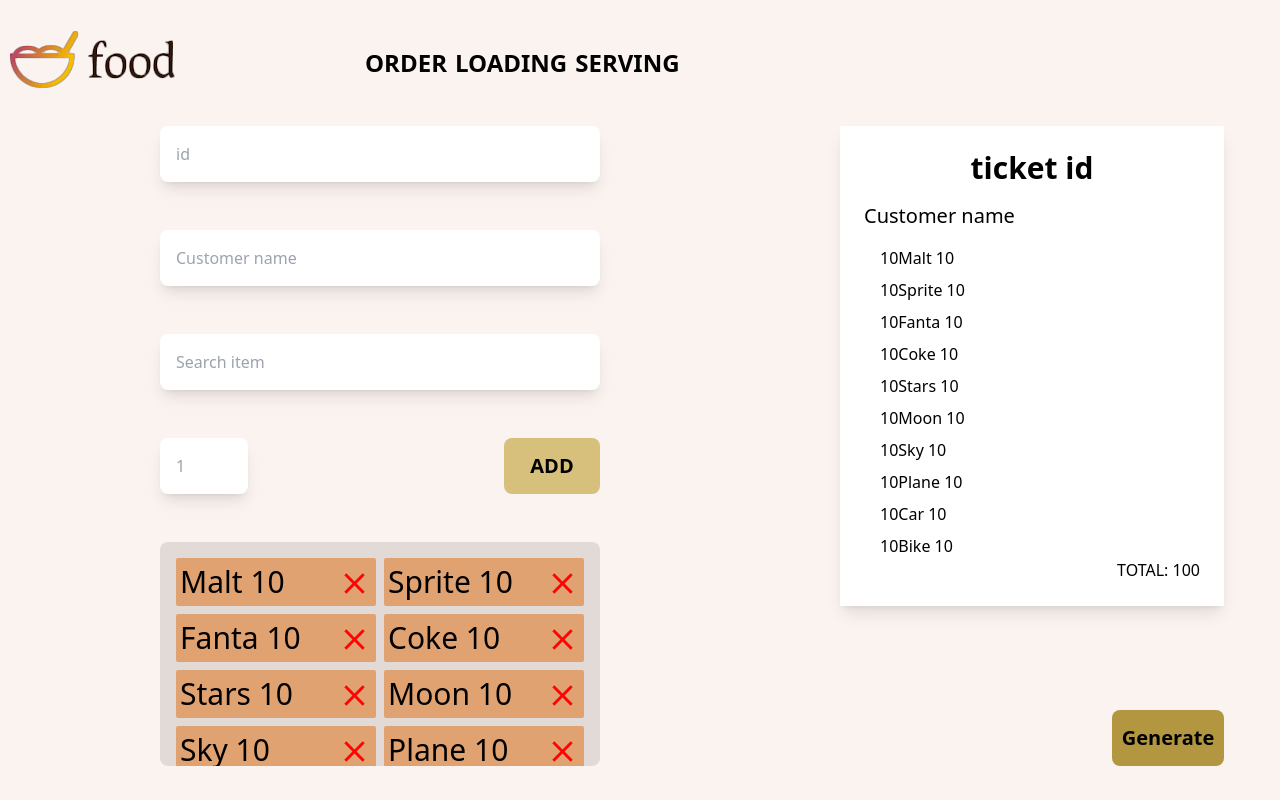
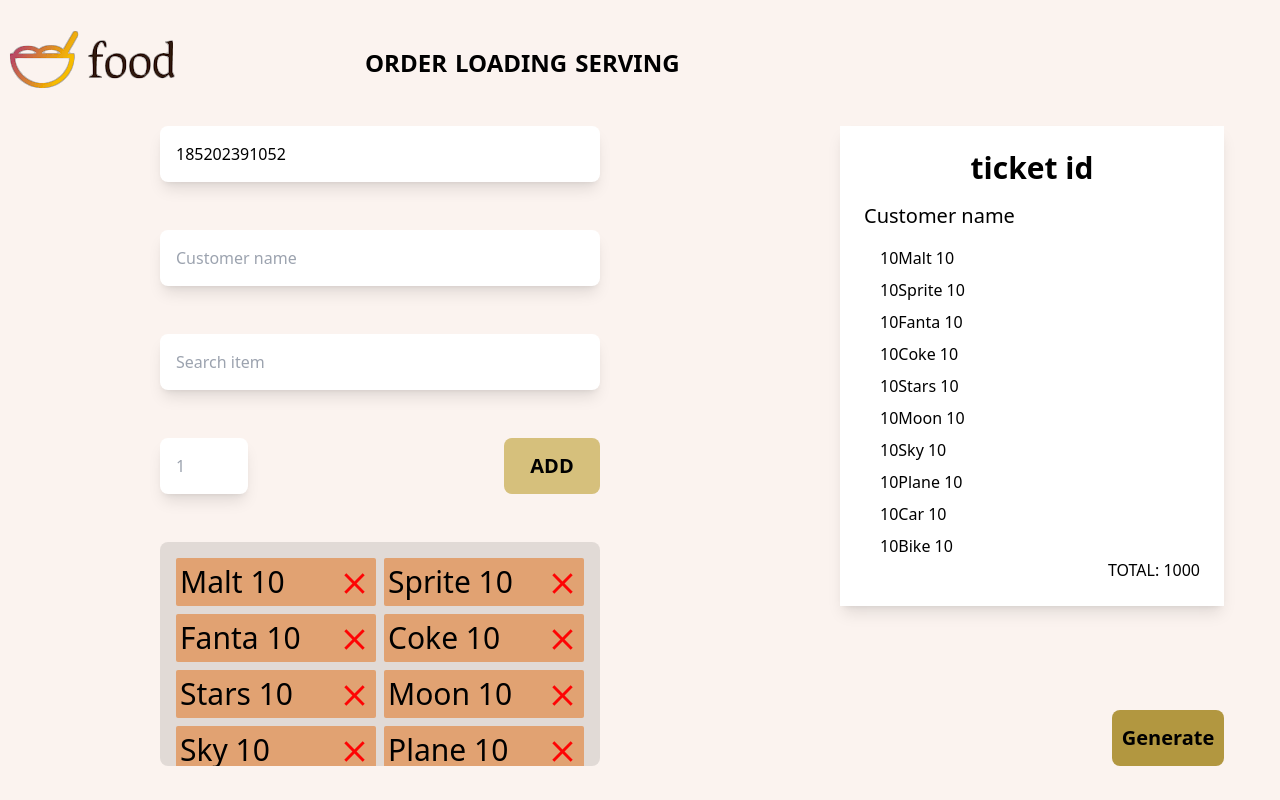
Before and after one commit to kwabenakay/fast-food, a React (Vite) app in the folder frontend/: page /order in a window 1280 px wide. Shown: the top 800 px of the page. Built offline with nearby package versions, Linux system fonts and the light colour scheme.

Commit message:
Implemented ticket id assignment

```diff
--- a/frontend/src/components/Ticket.tsx
+++ b/frontend/src/components/Ticket.tsx
@@ -13,6 +13,7 @@ type dataStruct = {
 export default function Ticket(Prop: { tickets: dataStruct[] }) {
   const dispatch = useDispatch();
   const location = useLocation();
+  console.log(Prop.tickets)
   return (
     <div className=" flex flex-col items-center w-80 h-[556px] bg-black bg-opacity-10 rounded-lg overflow-y-auto pb-3">
       {Prop.tickets &&
--- a/frontend/src/pages/Loading.tsx
+++ b/frontend/src/pages/Loading.tsx
@@ -1,8 +1,8 @@
 import { useDispatch, useSelector } from "react-redux";
 import Ticket from "../components/Ticket";
 import { addServe, removeLoad } from "../redux/data";
-import { useNavigate } from "react-router";
 import Navigation from "../components/Navigation";
+import { resetLoad } from "../redux/selectedLoad";
 
 
 type selectedLoad = {
@@ -20,7 +20,6 @@ export default function Loading() {
     (state: any) => state.selectedLoad
   );
   const dispatch = useDispatch()
-  const navigate = useNavigate()
 
   return (
     <div className=" bg-[#FBF3EF] pb-5">
@@ -52,7 +51,7 @@ export default function Loading() {
           onClick={()=>{
             dispatch(removeLoad(selectedLoad.index))
             dispatch(addServe(selectedLoad.ticket))
-            navigate('/serving')
+            dispatch(resetLoad())
           }}>
             DONE
           </button>
--- a/frontend/src/pages/Order.tsx
+++ b/frontend/src/pages/Order.tsx
@@ -7,9 +7,10 @@ import Navigation from "../components/Navigation";
 
 export default function Order() {
   const [search, setSearch] = useState("");
-  const [name, setName] = useState("");
+  const [name, setName] = useState("No name");
   const [filterItem, setFilterItem] = useState("");
   const [numItem, setNumItem] = useState(1);
+  const [activID, setActivID] = useState(getID());
   const selected: { name: string; num: number; price: number }[] = useSelector(
     (state: any) => state.selected
   );
@@ -20,21 +21,55 @@ export default function Order() {
 
   function total() {
     let total = 0;
-    selected.forEach((val) => (total += val.price));
+    selected.forEach((val) => (total += val.price * val.num));
     return total;
   }
-
+  let datetime = new Date();
+  console.log(
+    "Last Sync: " +
+      datetime.getDate() +
+      "/" +
+      (datetime.getMonth() + 1) +
+      "/" +
+      datetime.getFullYear() +
+      " @ " +
+      datetime.getHours() +
+      ":" +
+      datetime.getMinutes() +
+      ":" +
+      datetime.getSeconds()
+  );
+  function getID(): number {
+    let currentDate = new Date();
+    let newId =
+      currentDate.getDate() +
+      "" +
+      (currentDate.getMonth() + 1) +
+      "" +
+      currentDate.getFullYear() +
+      "" +
+      currentDate.getHours() +
+      "" +
+      currentDate.getMinutes() +
+      "" +
+      currentDate.getSeconds();
+    console.log(newId);
+    return Number(newId);
+  }
+  // console.log(getID());
   return (
     <div className=" bg-[#FBF3EF] pb-5">
-      <Navigation/>
+      <Navigation />
       {/* left side */}
       <div className=" grid grid-cols-2 gap-60 px-40">
         <div className=" flex flex-col gap-12">
           <div className=" bg-white shadow-lg rounded-lg px-4">
             <input
+              readOnly
               type="text"
               placeholder="id"
               className=" w-96 h-14 outline-none bg-transparent"
+              value={activID}
             />
           </div>
           <div className=" bg-white shadow-lg rounded-lg px-4">
@@ -101,10 +136,18 @@ export default function Order() {
             <button
               className=" bg-[#D6C07C] w-24 h-14 rounded-lg font-bold text-xl hover:bg-[#FFE594]"
               onClick={() => {
-                let temp = {...stock.filter((val) => val.name === filterItem)[0]};
-                temp.num=numItem
+                let temp = {
+                  ...stock.filter((val) => val.name === filterItem)[0],
+                };
+                temp.num = numItem;
                 console.log(temp);
-                dispatch(addSelect({name:temp.name,num:numItem,price:temp.price}));
+                dispatch(
+                  addSelect({
+                    name: temp.name,
+                    num: numItem,
+                    price: temp.price,
+                  })
+                );
               }}
             >
               ADD
@@ -134,23 +177,18 @@ export default function Order() {
           <button
             className=" bg-[#B29740] w-28 h-14 rounded-lg font-bold text-xl self-end hover:bg-[#FDD65C]"
             onClick={() => {
-              dispatch(
-                addLoad({
-                  id: 1000,
-                  name: name,
-                  amount: 20,
-                  items: selected,
-                })
-              );
+              let ticket = {
+                id: activID,
+                name: name,
+                amount: total(),
+                items: selected,
+              };
+              dispatch(addLoad(ticket));
 
               dispatch(clearSelect());
+              setActivID(getID());
 
-              console.log({
-                id: 1000,
-                name: "kofi",
-                amount: 20,
-                items: selected,
-              });
+              console.log(ticket);
             }}
           >
             Generate
--- a/frontend/src/redux/data.ts
+++ b/frontend/src/redux/data.ts
@@ -191,7 +191,7 @@ export const DATA = createSlice({
     },
     addLoad: (state, actions) => {
       //logic for adding
-      state.loading.push(actions.payload.item);
+      state.loading.push(actions.payload);
       return state;
     },
     removeServe: (state, actions) => {
--- a/frontend/src/redux/selectedLoad.ts
+++ b/frontend/src/redux/selectedLoad.ts
@@ -1,7 +1,7 @@
 import { createSlice } from "@reduxjs/toolkit";
 
 type selectedLoad = {
-    ticket: {
+  ticket: {
     id: number;
     name: string;
     amount: number;
@@ -10,7 +10,7 @@ type selectedLoad = {
   index: number;
 };
 const initialState: selectedLoad = {
-    ticket: { id: 0, name: "", amount: 0, items: [] },
+  ticket: { id: 0, name: "", amount: 0, items: [] },
   index: -1,
 };
 
@@ -23,7 +23,10 @@ export const SELECTED_LOAD = createSlice({
       state.index = action.payload.index;
       return state;
     },
+    resetLoad: (state) => {
+      state = initialState;
+    },
   },
 });
-export const { setLoad } = SELECTED_LOAD.actions;
+export const { setLoad, resetLoad } = SELECTED_LOAD.actions;
 export default SELECTED_LOAD.reducer;
```
Also changed, not shown: 1 other file (tests, documents, lock files or other folders).
